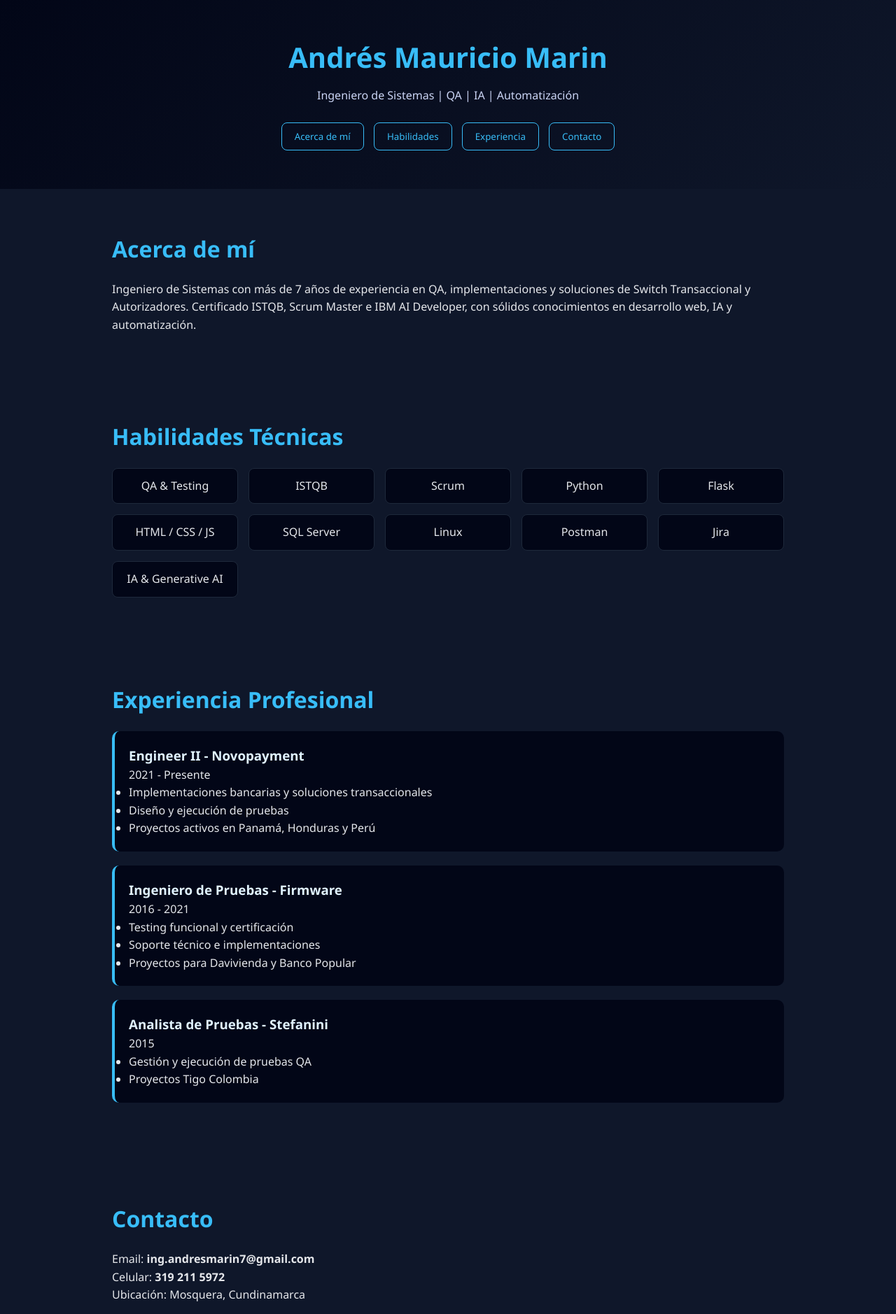
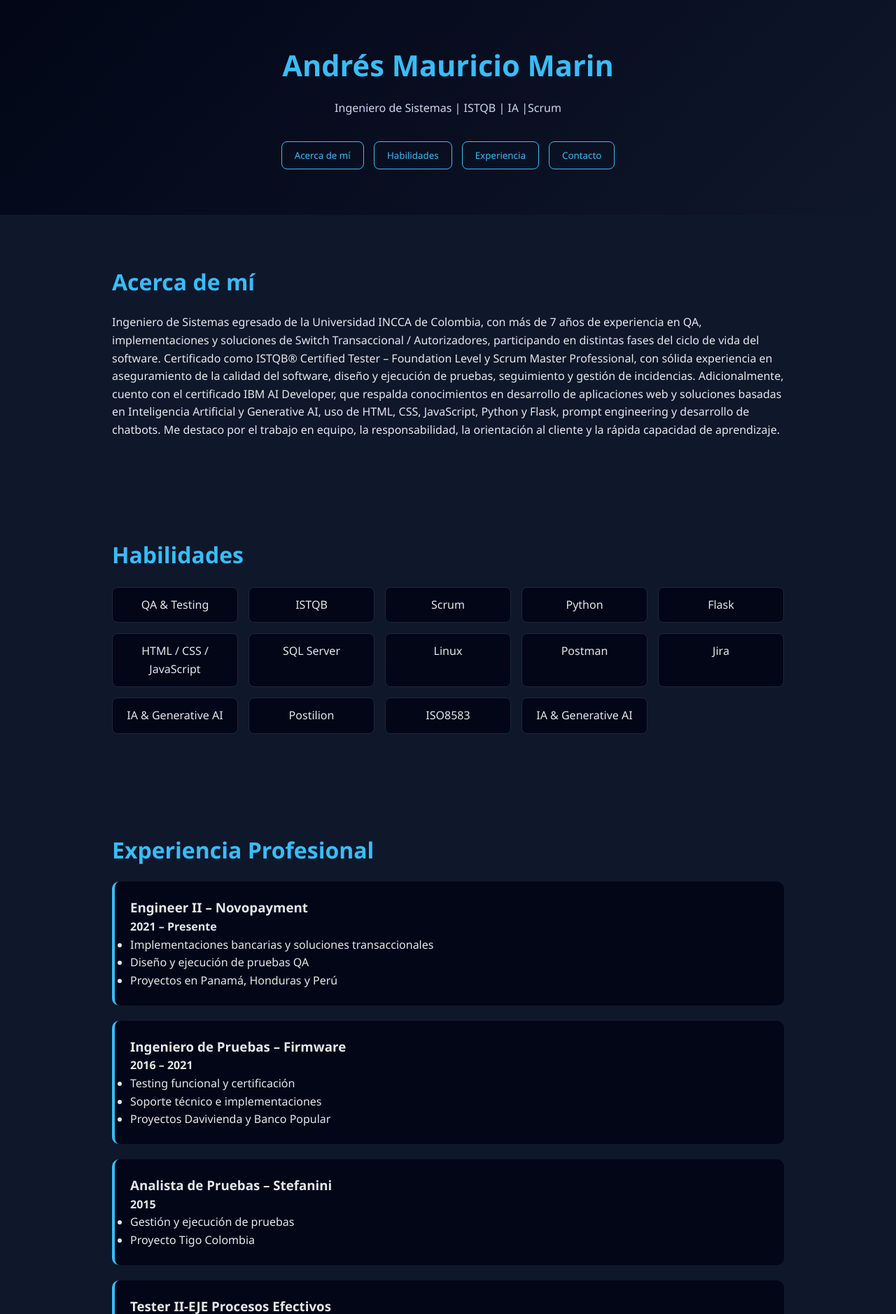
Before and after one commit to andrestest-create/andres-marin-cv, a plain HTML site: page index.html in a window 1280 px wide. Shown: the top 1878 px of the page at 70% size. Drawn offline with Linux system fonts and the light colour scheme.

Commit message:
Update index.html

```diff
--- a/index.html
+++ b/index.html
@@ -4,14 +4,157 @@
     <meta charset="UTF-8">
     <meta name="viewport" content="width=device-width, initial-scale=1.0">
     <title>Andrés Marin | Ingeniero de Sistemas</title>
-    <link rel="stylesheet" href="style.css">
-    <link rel="preconnect" href="https://fonts.googleapis.com">
+
+    <!-- SEO -->
+    <meta name="description" content="Ingeniero de Sistemas con experiencia en QA, IA y automatización. Certificado ISTQB, Scrum Master e IBM AI Developer.">
+    <meta name="keywords" content="Ingeniero de Sistemas, QA, Testing, IA, Python, Scrum">
+    <meta name="author" content="Andrés Marin">
+
+    <!-- ===== CSS EMBEBIDO ===== -->
+    <style>
+        * {
+            margin: 0;
+            padding: 0;
+            box-sizing: border-box;
+            font-family: 'Segoe UI', sans-serif;
+        }
+
+        body {
+            background: #0f172a;
+            color: #e5e7eb;
+            line-height: 1.6;
+        }
+
+        header {
+            text-align: center;
+            padding: 60px 20px;
+            background: linear-gradient(135deg, #020617, #0f172a);
+        }
+
+        header h1 {
+            font-size: 2.6rem;
+            color: #38bdf8;
+        }
+
+        header p {
+            margin-top: 15px;
+            color: #cbd5f5;
+            min-height: 24px;
+        }
+
+        nav {
+            margin-top: 30px;
+        }
+
+        nav button {
+            position: relative;
+            background: transparent;
+            border: 1px solid #38bdf8;
+            color: #38bdf8;
+            padding: 10px 18px;
+            margin: 5px;
+            cursor: pointer;
+            border-radius: 8px;
+            transition: all 0.3s ease;
+            overflow: hidden;
+            z-index: 1;
+        }
+
+        nav button::after {
+            content: '';
+            position: absolute;
+            width: 100%;
+            height: 100%;
+            background: #38bdf8;
+            top: 0;
+            left: -100%;
+            transition: 0.3s ease;
+            z-index: -1;
+        }
+
+        nav button:hover::after {
+            left: 0;
+        }
+
+        nav button:hover {
+            color: #020617;
+        }
+
+        .section {
+            padding: 70px 20px;
+            max-width: 1000px;
+            margin: auto;
+            opacity: 0;
+            transform: translateY(40px);
+            transition: all 0.8s ease;
+        }
+
+        .section.visible {
+            opacity: 1;
+            transform: translateY(0);
+        }
+
+        .section h2 {
+            color: #38bdf8;
+            margin-bottom: 20px;
+            font-size: 2rem;
+        }
+
+        .skills-grid {
+            display: grid;
+            grid-template-columns: repeat(auto-fit, minmax(180px, 1fr));
+            gap: 15px;
+        }
+
+        .skills-grid span {
+            background: #020617;
+            padding: 12px;
+            border-radius: 8px;
+            text-align: center;
+            border: 1px solid #1e293b;
+            transition: all 0.3s ease;
+        }
+
+        .skills-grid span:hover {
+            background: #38bdf8;
+            color: #020617;
+            transform: scale(1.05);
+        }
+
+        .card {
+            background: #020617;
+            padding: 22px;
+            border-radius: 10px;
+            margin-bottom: 22px;
+            border-left: 4px solid #38bdf8;
+            transition: transform 0.3s ease, box-shadow 0.3s ease;
+        }
+
+        .card:hover {
+            transform: translateY(-8px);
+            box-shadow: 0 15px 30px rgba(56, 189, 248, 0.2);
+        }
+
+        footer {
+            text-align: center;
+            padding: 25px;
+            background: #020617;
+            color: #94a3b8;
+        }
+
+        @media (max-width: 600px) {
+            header h1 {
+                font-size: 2rem;
+            }
+        }
+    </style>
 </head>
+
 <body>
 
 <header>
     <h1>Andrés Mauricio Marin</h1>
-    <p id="typing">Ingeniero de Sistemas | QA | IA | Automatización</p>
+    <p id="typing"></p>
 
     <nav>
         <button onclick="navigateTo('about')">Acerca de mí</button>
@@ -23,27 +166,31 @@
 
 <section id="about" class="section">
     <h2>Acerca de mí</h2>
-    <p id="typing">
-        Ingeniero de Sistemas con más de 7 años de experiencia en QA, implementaciones
-        y soluciones de Switch Transaccional y Autorizadores. Certificado ISTQB, Scrum Master
-        e IBM AI Developer, con sólidos conocimientos en desarrollo web, IA y automatización.
+    <p class="justify">
+        Ingeniero de Sistemas egresado de la Universidad INCCA de Colombia, con más de 7 años de experiencia en QA, implementaciones y soluciones de Switch Transaccional / Autorizadores, participando en distintas fases del ciclo de vida del software.
+Certificado como ISTQB® Certified Tester – Foundation Level y Scrum Master Professional, con sólida experiencia en aseguramiento de la calidad del software, diseño y ejecución de pruebas, seguimiento y gestión de incidencias.
+Adicionalmente, cuento con el certificado IBM AI Developer, que respalda conocimientos en desarrollo de aplicaciones web y soluciones basadas en Inteligencia Artificial y Generative AI, uso de HTML, CSS, JavaScript, Python y Flask, prompt engineering y desarrollo de chatbots.
+Me destaco por el trabajo en equipo, la responsabilidad, la orientación al cliente y la rápida capacidad de aprendizaje.
     </p>
 </section>
 
 <section id="skills" class="section">
-    <h2>Habilidades Técnicas</h2>
+    <h2>Habilidades</h2>
     <div class="skills-grid">
         <span>QA & Testing</span>
         <span>ISTQB</span>
         <span>Scrum</span>
         <span>Python</span>
         <span>Flask</span>
-        <span>HTML / CSS / JS</span>
+        <span>HTML / CSS / JavaScript</span>
         <span>SQL Server</span>
         <span>Linux</span>
         <span>Postman</span>
         <span>Jira</span>
         <span>IA & Generative AI</span>
+		<span>Postilion</span>
+		<span>ISO8583</span>
+		<span>IA & Generative AI</span>
     </div>
 </section>
 
@@ -51,46 +198,91 @@
     <h2>Experiencia Profesional</h2>
 
     <div class="card">
-        <h3>Engineer II - Novopayment</h3>
-        <p id="typing">2021 - Presente</p>
+        <h3>Engineer II – Novopayment</h3>
+        <p><strong>2021 – Presente</strong></p>
         <ul>
             <li>Implementaciones bancarias y soluciones transaccionales</li>
-            <li>Diseño y ejecución de pruebas</li>
-            <li>Proyectos activos en Panamá, Honduras y Perú</li>
+            <li>Diseño y ejecución de pruebas QA</li>
+            <li>Proyectos en Panamá, Honduras y Perú</li>
         </ul>
     </div>
 
     <div class="card">
-        <h3>Ingeniero de Pruebas - Firmware</h3>
-        <p id="typing">2016 - 2021</p>
+        <h3>Ingeniero de Pruebas – Firmware</h3>
+        <p><strong>2016 – 2021</strong></p>
         <ul>
             <li>Testing funcional y certificación</li>
             <li>Soporte técnico e implementaciones</li>
-            <li>Proyectos para Davivienda y Banco Popular</li>
+            <li>Proyectos Davivienda y Banco Popular</li>
         </ul>
     </div>
 
     <div class="card">
-        <h3>Analista de Pruebas - Stefanini</h3>
-        <p id="typing">2015</p>
+        <h3>Analista de Pruebas – Stefanini</h3>
+        <p><strong>2015</strong></p>
         <ul>
-            <li>Gestión y ejecución de pruebas QA</li>
-            <li>Proyectos Tigo Colombia</li>
+            <li>Gestión y ejecución de pruebas</li>
+            <li>Proyecto Tigo Colombia</li>
+        </ul>
+    </div>
+
+	<div class="card">
+        <h3>Tester II-EJE Procesos Efectivos </h3>
+        <p><strong>2012-2014</strong></p>
+        <ul>
+            <li>Testing funcional y certificación</li>
+            <li>Validar proceso que generen regresiones</li>
         </ul>
     </div>
 </section>
 
 <section id="contact" class="section">
     <h2>Contacto</h2>
-    <p id="typing">Email: <strong>ing.andresmarin7@gmail.com</strong></p>
-    <p id="typing">Celular: <strong>319 211 5972</strong></p>
-    <p id="typing">Ubicación: Mosquera, Cundinamarca</p>
+    <p><strong>Email:</strong> ing.andresmarin7@gmail.com</p>
+    <p><strong>Celular:</strong> 319 211 5972</p>
+
 </section>
 
 <footer>
-    <p id="typing">© 2026 Andrés Marin | Portafolio Profesional</p>
+    <p>© 2026 Andrés Marin | Portafolio Profesional</p>
 </footer>
 
-<script src="script.js"></script>
+<!-- ===== JS EMBEBIDO ===== -->
+<script>
+    /* Navegación */
+    function navigateTo(sectionId) {
+        const section = document.getElementById(sectionId);
+        if (section) {
+            section.scrollIntoView({ behavior: 'smooth' });
+        }
+    }
+
+    /* Typing Effect */
+    const text = "Ingeniero de Sistemas | ISTQB | IA |Scrum";
+    let index = 0;
+    const typingElement = document.getElementById("typing");
+
+    function typingEffect() {
+        if (index < text.length) {
+            typingElement.textContent += text.charAt(index);
+            index++;
+            setTimeout(typingEffect, 70);
+        }
+    }
+    typingEffect();
+
+    /* Scroll Animations */
+    const sections = document.querySelectorAll('.section');
+    const observer = new IntersectionObserver(entries => {
+        entries.forEach(entry => {
+            if (entry.isIntersecting) {
+                entry.target.classList.add('visible');
+            }
+        });
+    }, { threshold: 0.2 });
+
+    sections.forEach(section => observer.observe(section));
+</script>
+
 </body>
 </html>
```
